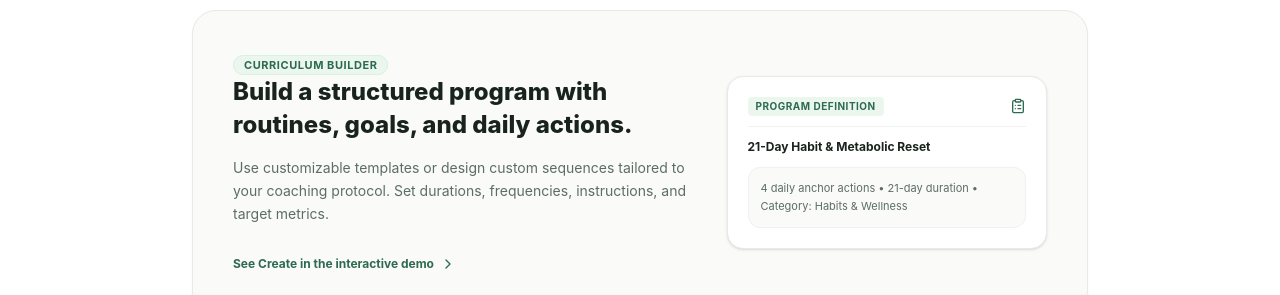
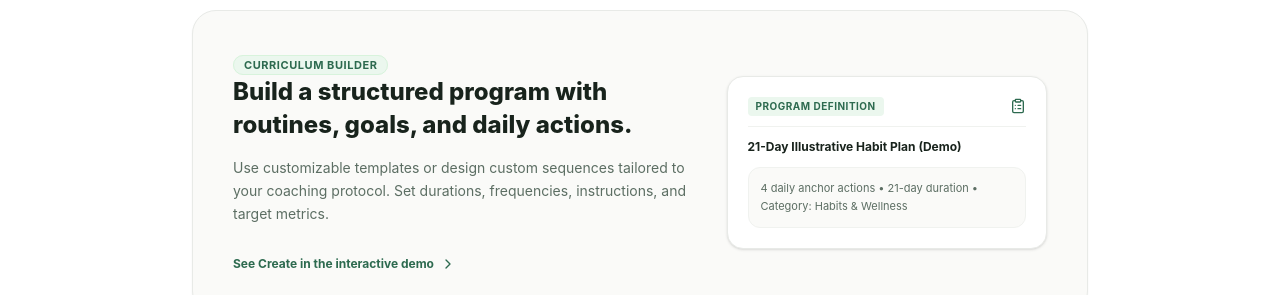
Before and after one commit to heetsanghvvii/careloop, a React (Vite) app: page / in a window 1280 px wide. Shown: the part 1880-2175 px from the top of the page. Built offline with nearby package versions, Linux system fonts and the light colour scheme; no server answers; the database is empty; a web font is replaced by a local one.

Commit message:
Update HowItWorks.jsx

```diff
--- a/src/components/website/HowItWorks.jsx
+++ b/src/components/website/HowItWorks.jsx
@@ -21,7 +21,7 @@ export const HowItWorks = ({ onExploreDemo }) => {
       icon: IconClipboardList,
       preview: {
         badge: 'Program Definition',
-        name: '21-Day Habit & Metabolic Reset',
+        name: '21-Day Illustrative Habit Plan (Demo)',
         detail: '4 daily anchor actions • 21-day duration • Category: Habits & Wellness'
       }
     },
```
